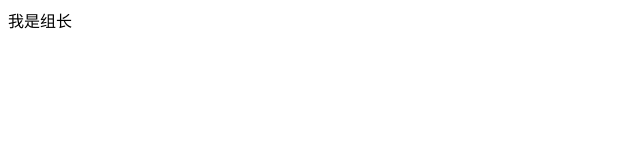
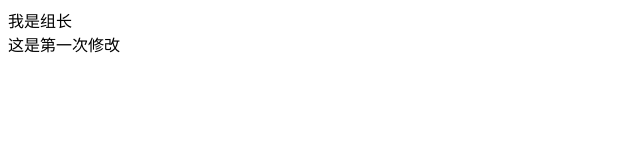
Before and after one commit to steadmengyan/localtion1, a plain HTML site: page index.html in a window 1280 px wide. Shown: the whole page, without its empty margins (0-640 px from the left). Drawn offline with Linux system fonts and the light colour scheme.

Commit message:
third file

```diff
--- a/index.html
+++ b/index.html
@@ -6,5 +6,6 @@
 </head>
 <body>
 <div>我是组长</div>
+<div>这是第一次修改</div>
 </body>
 </html>
```
